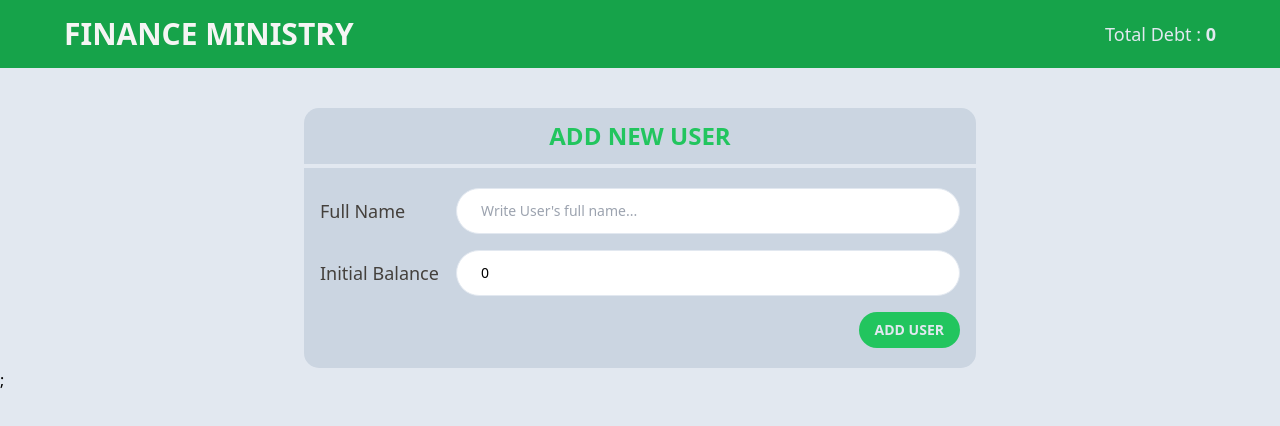
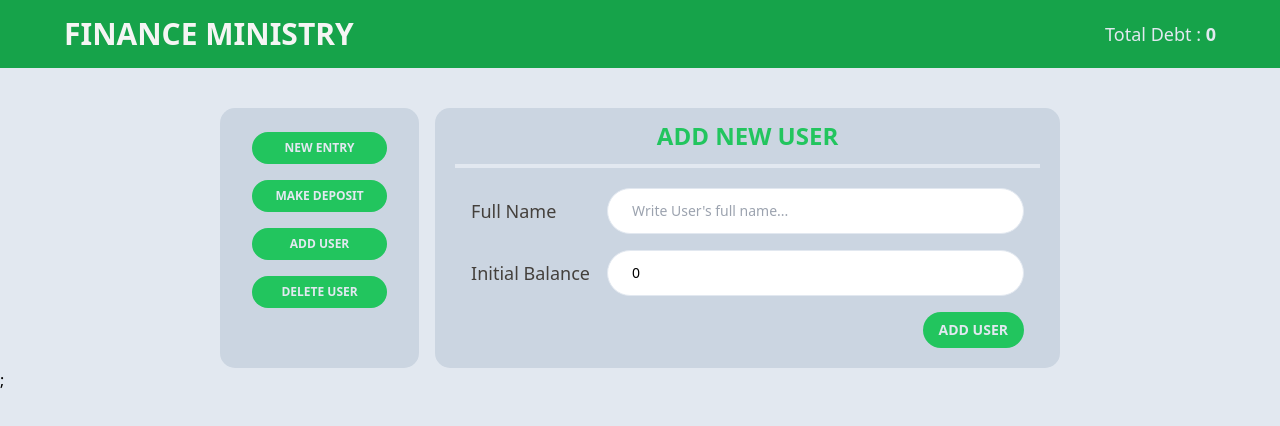
Before and after one commit to mkdevelopers7/mof, a React (Vite) app: page /adduser in a window 1280 px wide. Shown: the top 426 px of the page. Built offline with nearby package versions, Linux system fonts and the light colour scheme.

Commit message:
14th commit

```diff
--- a/src/features/entries/NewEntry.jsx
+++ b/src/features/entries/NewEntry.jsx
@@ -2,6 +2,8 @@ import { useQuery } from "@tanstack/react-query";
 import NewEntryForm from "./NewEntryForm";
 import { fetchUsers } from "../users/userSlice";
 import Loader from "../../ui/Loader";
+import Navigation from "../../ui/Navigation";
+import SideBar from "../../ui/SideBar";
 
 function NewEntry() {
   // const { users } = useUsers();
@@ -13,7 +15,11 @@ function NewEntry() {
   if (!users) return;
 
   return (
-    <div className="bg-slate-300 rounded-[15px] mx-auto w-[80%]">
+    <>
+      <Navigation />
+      <div className="mainContainer flex gap-4 flex-col-reverse sm:flex sm:flex-row">
+        <SideBar />
+        <div className="mainContainer bg-slate-300 rounded-[15px] mx-auto w-[80%]">
           <header className="border-b-4 px-3 py-3 border-slate-200">
             <h1 className="text-xl sm:text-2xl text-center text-green-500  font-semibold uppercase">
               New Entry
@@ -21,6 +27,8 @@ function NewEntry() {
           </header>
           <NewEntryForm users={users} />
         </div>
+      </div>
+    </>
   );
 }
 
--- a/src/features/users/AddUser.jsx
+++ b/src/features/users/AddUser.jsx
@@ -1,8 +1,14 @@
+import Navigation from "../../ui/Navigation";
+import SideBar from "../../ui/SideBar";
 import FormAddUser from "./FormAddUser";
 
 function AddUser() {
   return (
-    <div className="bg-slate-300 rounded-[15px] mx-auto w-[80%]">
+    <>
+      <Navigation />
+      <div className="mainContainer flex gap-4 flex-col-reverse sm:flex sm:flex-row">
+        <SideBar />
+        <div className="mainContainer bg-slate-300 rounded-[15px] mx-auto w-[80%]">
           <header className="border-b-4 px-3 py-3 border-slate-200">
             <h1 className="text-xl sm:text-2xl text-center text-green-500  font-semibold uppercase">
               Add New User
@@ -10,6 +16,8 @@ function AddUser() {
           </header>
           <FormAddUser />
         </div>
+      </div>
+    </>
   );
 }
 
--- a/src/index.css
+++ b/src/index.css
@@ -8,6 +8,9 @@
   }
   .input2 {
     @apply rounded-full border border-slate-200 px-4 py-2 text-sm transition-all duration-300 focus:outline-none focus:ring focus:ring-green-500 md:px-6 md:py-3;
+  }
+  .mainContainer {
+    @apply px-5 sm:max-w-[55rem] mx-auto;
   }
   .loader {
     width: 45px;
--- a/src/ui/HomePage.jsx
+++ b/src/ui/HomePage.jsx
@@ -5,7 +5,6 @@ import { UserProvider } from "../features/users/userContext";
 function HomePage() {
   return (
     <UserProvider>
-      <Navigation />
       <Main />
     </UserProvider>
   );
--- a/src/ui/Ledger.jsx
+++ b/src/ui/Ledger.jsx
@@ -1,10 +1,13 @@
 import Entry from "../features/entries/Entry";
 import Users from "../features/users/Users";
+import Navigation from "./Navigation";
 import SideBar from "./SideBar";
 
 function Ledger() {
   return (
-    <div className="flex flex-col-reverse sm:flex sm:flex-row">
+    <>
+      <Navigation />
+      <div className="mainContainer flex flex-col-reverse sm:flex sm:flex-row">
         <SideBar />
         <div className="bg-slate-300 rounded-[15px] mx-auto sm:w-[70%]">
           <header className="border-b-4 flex items-center justify-between px-3 py-4 border-slate-200">
@@ -23,6 +26,7 @@ function Ledger() {
           <Entry />
         </div>
       </div>
+    </>
   );
 }
 
--- a/src/ui/Main.jsx
+++ b/src/ui/Main.jsx
@@ -6,7 +6,7 @@ import NewEntry from "../features/entries/NewEntry";
 
 function Main() {
   return (
-    <div className="pt-5 sm:pt-10 px-5 sm:max-w-[55rem] mx-auto ">
+    <div>
       {/*{<Ledger />} */}
       <BrowserRouter>
         <Routes>
--- a/src/ui/Navigation.jsx
+++ b/src/ui/Navigation.jsx
@@ -4,7 +4,7 @@ function Navigation() {
   const { totalBalance } = useUsers();
 
   return (
-    <div>
+    <div className="mb-5 sm:mb-10">
       <div className=" bg-green-600  flex items-center justify-between px-4 sm:px-8 md:px-16 py-4 ">
         <h1 className="uppercase text-stone-100 text-xl sm:text-3xl font-semibold">
           <a href="https://financeministry.vercel.app">Finance Ministry</a>
```
Lines whose indentation alone changed are shown as unchanged.
